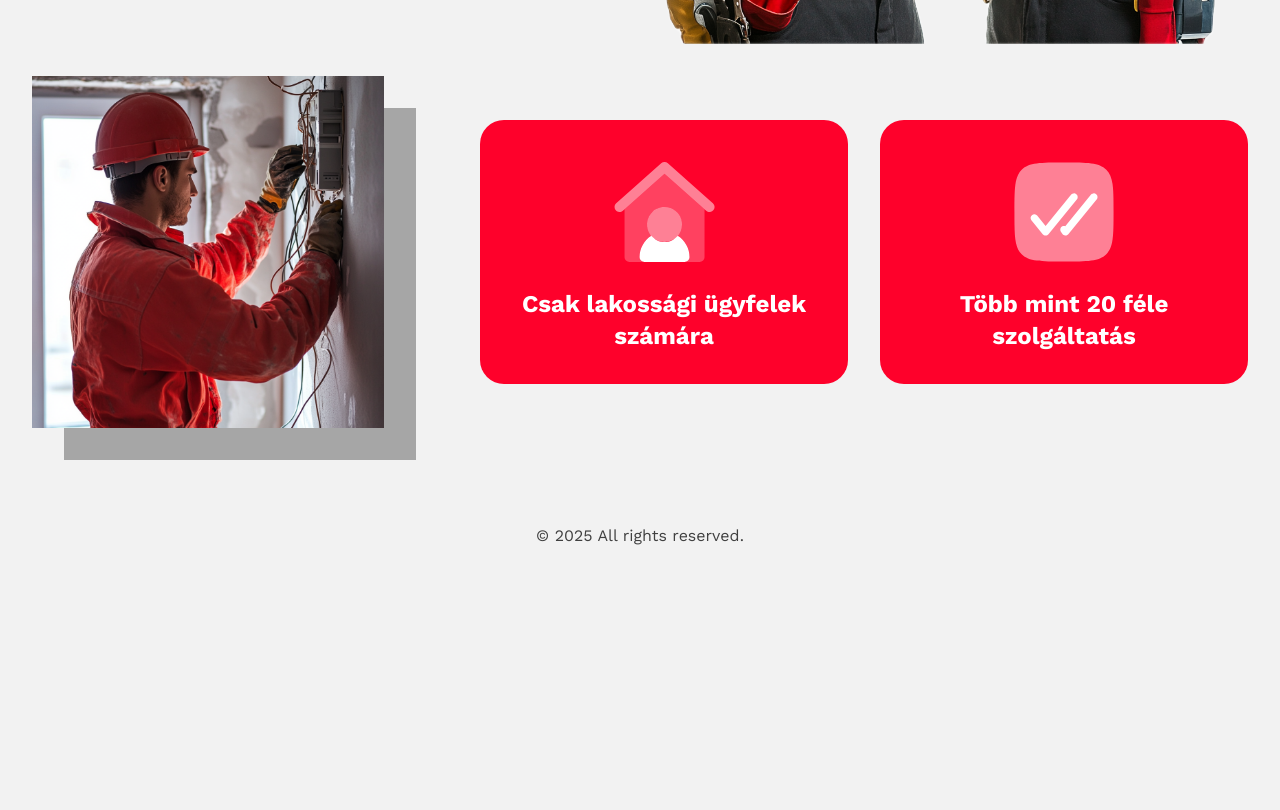
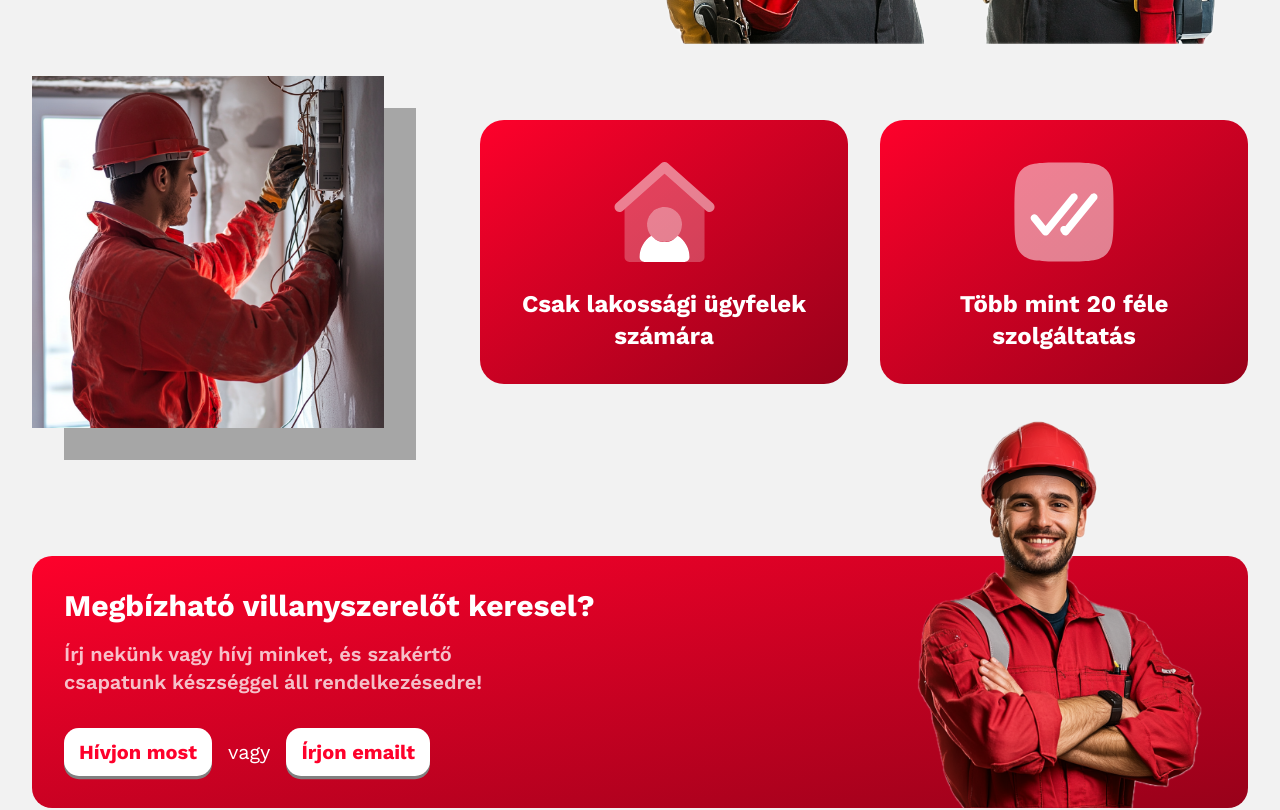
Before and after one commit to danielrakaczki/villved, a Next.js app: page / in a window 1280 px wide. Shown: the part 580-1390 px from the top of the page. Before the commit the page ends 1192 px from the top, so only its background shows below. Built offline with nearby package versions, Linux system fonts and the light colour scheme.

Commit message:
feat: contact section + some other fixes

```diff
--- a/app/components/button.tsx
+++ b/app/components/button.tsx
@@ -1,7 +1,7 @@
 import { cn } from "@/app/utils";
 
 type ButtonProps = {
-  color: "primary" | "tertiary";
+  color: "primary" | "tertiary" | "white";
 } & React.ButtonHTMLAttributes<HTMLButtonElement>;
 
 export const Button = ({ children, className, color, ...props }: ButtonProps) => {
--- /dev/null
+++ b/app/components/sections/contact.tsx
@@ -0,0 +1,29 @@
+import { ReactNode } from "react";
+import { Button } from "../button";
+
+type ContactSectionProps = {
+  title: string;
+  description: string;
+  image: ReactNode;
+};
+
+export const ContactSection = ({ title, description, image }: ContactSectionProps) => {
+  return (
+    <section id="contact1" className="mt-48 grid w-full grid-cols-1 md:mt-16 lg:mt-24 lg:max-w-screen-2xl">
+      <div className="from-primary to-primary-2 relative flex flex-col-reverse items-center gap-8 rounded-[1em] bg-gradient-to-br p-8 text-xl text-white md:flex-row">
+        <div className="flex flex-col gap-4 md:w-[70%]">
+          <h2 className="text-2xl font-bold text-balance lg:text-3xl">{title}</h2>
+          <p className="font-semibold text-balance opacity-75">{description}</p>
+          <div className="mt-4 flex flex-wrap items-center justify-start gap-4">
+            <Button color="white">Hívjon most</Button>
+            <span>vagy</span>
+            <Button color="white">Írjon emailt</Button>
+          </div>
+        </div>
+        <div className="-mt-48 aspect-square max-md:relative max-md:mb-0 max-md:w-full md:absolute md:inset-y-0 md:right-0 md:-mt-24 md:w-1/3 lg:-mt-36">
+          <div className="md:relative md:h-full md:w-full">{image}</div>
+        </div>
+      </div>
+    </section>
+  );
+};
--- a/app/globals.css
+++ b/app/globals.css
@@ -41,6 +41,11 @@ body {
     --dark-shadow-color: hsl(350deg, 99%, 30%);
   }
 
+  .btn.white {
+    @apply text-primary bg-white font-bold;
+    --dark-shadow-color: hsl(0deg, 0%, 50%);
+  }
+
   .btn.tertiary {
     @apply bg-tertiary font-bold text-white;
     --dark-shadow-color: hsl(0deg, 0%, 45%);
--- a/app/page.tsx
+++ b/app/page.tsx
@@ -2,6 +2,7 @@ import Image from "next/image";
 import { Button } from "@/app/components/button";
 import { HomeWithManInsideIcon } from "./components/icons/home-with-man-inside";
 import { DoubleCheckMarkIcon } from "./components/icons/double-check-mark";
+import { ContactSection } from "./components/sections/contact";
 
 export default function Home() {
   return (
@@ -22,14 +23,7 @@ export default function Home() {
             </div>
           </div>
           <div className="relative aspect-square max-md:row-start-1" aria-disabled>
-            <Image
-              fill
-              src="/hero-image.png"
-              alt="Csépke László és Ifj. Csépke László"
-              objectFit="contain"
-              objectPosition="center"
-              priority
-            />
+            <Image fill src="/hero-image.png" alt="Csépke László és Ifj. Csépke László" objectFit="contain" objectPosition="center" />
           </div>
         </section>
 
@@ -44,16 +38,22 @@ export default function Home() {
             <Image fill src="/below-the-fold.png" alt="Csépke Lászlóról munka közben" objectFit="contain" objectPosition="center" />
           </div>
           <ul className="flex items-center justify-center gap-8 text-xl max-md:flex-wrap md:w-fit md:flex-row md:justify-end md:justify-self-end lg:text-2xl">
-            <li className="bg-primary flex items-center justify-center gap-4 rounded-[1em] p-4 text-white md:flex-col lg:p-8">
+            <li className="from-primary to-primary-2 flex items-center gap-4 rounded-[1em] bg-gradient-to-br p-4 text-white max-md:w-full md:flex-col md:justify-center lg:p-8">
               <HomeWithManInsideIcon className="h-[4em] w-[4em] lg:h-[5em] lg:w-[5em]" aria-disabled />
-              <p className="max-w-[20ch] text-center font-bold">Csak lakossági ügyfelek számára</p>
+              <p className="max-w-[20ch] font-bold md:text-center">Csak lakossági ügyfelek számára</p>
             </li>
-            <li className="bg-primary flex items-center justify-center gap-4 rounded-[1em] p-4 text-white md:flex-col lg:p-8">
+            <li className="from-primary to-primary-2 flex items-center gap-4 rounded-[1em] bg-gradient-to-br p-4 text-white max-md:w-full md:flex-col md:justify-center lg:p-8">
               <DoubleCheckMarkIcon className="h-[4em] w-[4em] lg:h-[5em] lg:w-[5em]" aria-disabled />
-              <p className="max-w-[20ch] text-center font-bold">Több mint 20 féle szolgáltatás</p>
+              <p className="max-w-[20ch] font-bold md:text-center">Több mint 20 féle szolgáltatás</p>
             </li>
           </ul>
         </section>
+
+        <ContactSection
+          title="Megbízható villanyszerelőt keresel?"
+          description="Írj nekünk vagy hívj minket, és szakértő csapatunk készséggel áll rendelkezésedre!"
+          image={<Image fill src="/contact.png" alt="Csépke László" objectFit="contain" objectPosition="center bottom" />}
+        />
       </main>
       <footer className="mt-auto flex flex-wrap items-center justify-center gap-6 py-16">
         &copy; {new Date().getFullYear()} All rights reserved.
```
Also changed, not shown: public/contact.png (added).
